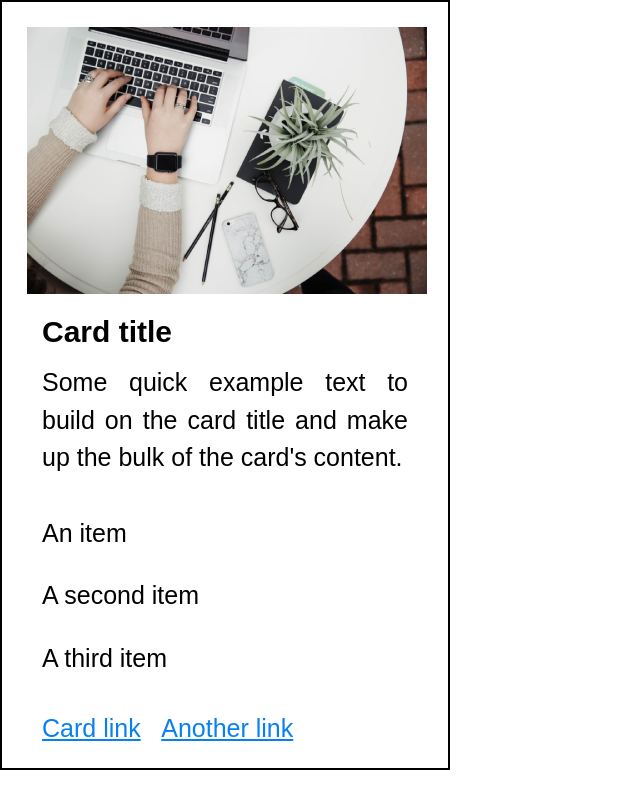
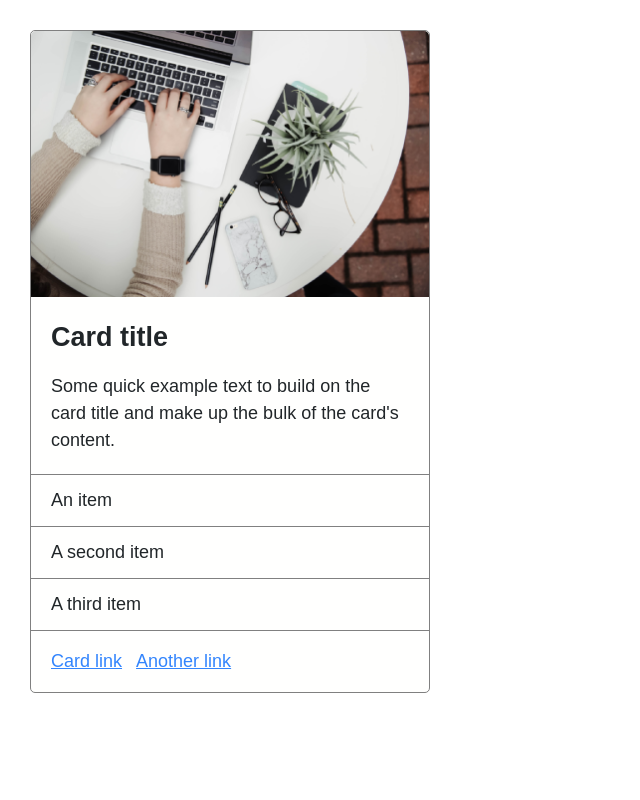
Before and after one commit to marcopiro91/CSS-esercizio-2, a plain HTML site: page 04 Card/index.html in a window 1280 px wide. Shown: the whole page, without its empty margins (0-640 px from the left). Drawn offline with Linux system fonts and the light colour scheme.

Commit message:
Update style.css

```diff
--- a/04 Card/style.css
+++ b/04 Card/style.css
@@ -4,46 +4,50 @@
     box-sizing: border-box;
 }
 
-#cardimg {
-    width: 100%;
-    height: auto;
-    border-top-left-radius:  5px;
-    border-top-right-radius:  5px;
+body {
+    padding: 30px;
+}
+
+#card {
+    width: 400px;
+    border: 1px solid grey;
+    border-radius: 5px;
+    background-color: #fffffe;
+    font-family: sans-serif;
+    font-size: 18px;
+    color: #212629;
 }
 
 
-#cardtitle {
-    margin: 15px;
-    font-size: 30px;
+#card_img {
+    width: 100%;
+    height: auto;
+    border-top-right-radius: 5px;
+    border-top-left-radius: 5px;
 }
 
-article {
-    border: 2px solid black;
-    width: 450px;
-    height: fit-content;
-    padding: 25px;
-    font-size: 25px;
-    text-align: justify;
-    font-family: sans-serif, Verdana, Geneva, Tahoma;
+header h2 {
+    padding: 20px 10px 0px 20px;
 }
 
-section, nav {
-    margin-left: 15px;
-    margin-right: 15px;
-}
 
-p {
+section p {
+    padding: 20px 20px;
+    border-bottom: 1px solid grey;
     line-height: 1.5;
 }
 
-ul {
-    margin-top: 25px;
-    margin-bottom: 25px;
+section li {
+    border-bottom: 1px solid grey;
+    padding: 15px 20px;
     list-style: none;
-    line-height: 2.5;
 }
 
-.navlink {
-    color:#0780f1;
-    margin-right: 15px;
+nav {
+    padding: 20px 20px;
 }
+
+nav a {
+    margin-right: 10px;
+    color: #3385fd;
+}
```
